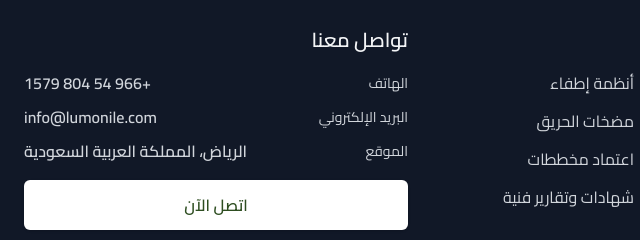
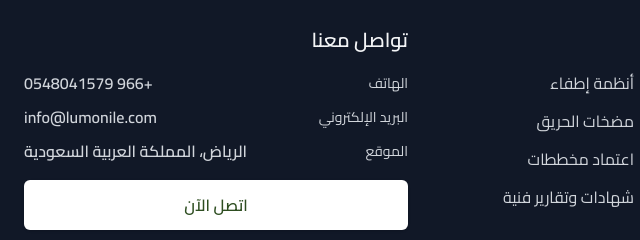
Before and after one commit to MichealSoliman/Lomo-Nile, a plain HTML site: page index.html in a window 1280 px wide. Shown: the part 4853-5093 px from the top of the page, 0-640 px from the left. Drawn offline with nearby package versions, Linux system fonts and the light colour scheme; files whose address does not match are found by name.

Commit message:
update footer

```diff
--- a/index.html
+++ b/index.html
@@ -1090,7 +1090,7 @@
                     <div class="text-gray-300">
                         <div class="flex items-center justify-between gap-4">
                             <div class="text-sm">الهاتف</div>
-                            <div class="font-semibold">+966 54 804 1579</div>
+                            <div class="font-semibold">+966 0548041579</div>
                         </div>
                         <div class="flex items-center justify-between gap-4 mt-2">
                             <div class="text-sm">البريد الإلكتروني</div>
```
